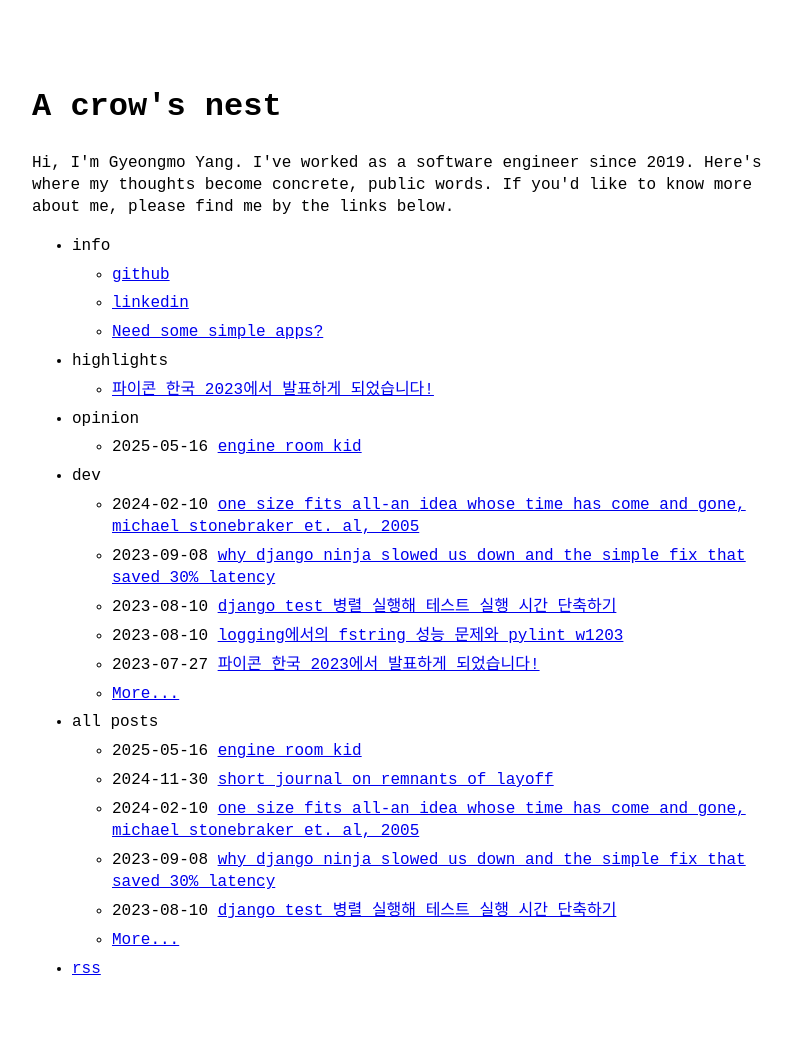
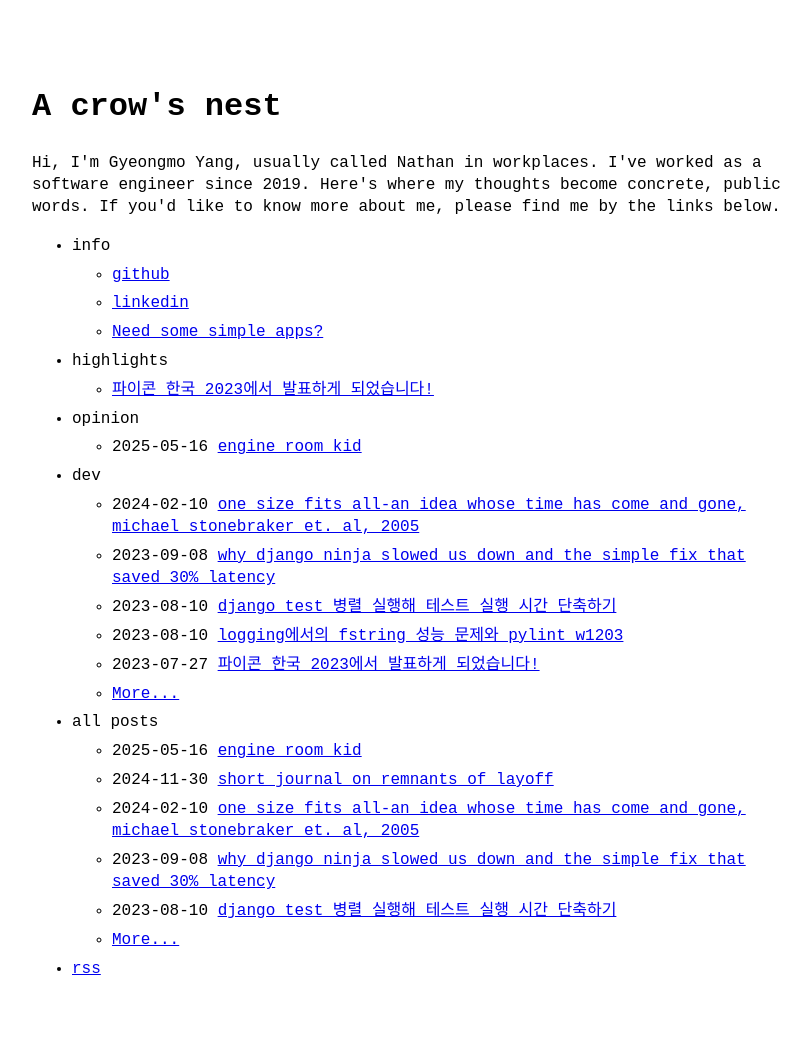
Before and after one commit to yangkyeongmo/yangkyeongmo.github.io, a Jekyll site: the page built from index.md, in a window 1280 px wide. Shown: the whole page, without its empty margins (224-1035 px from the left). Built offline with Jekyll 4.4.1, drawn with Linux system fonts in a browser that asks for light colours.

Commit message:
feat: add nickname

```diff
--- a/_config.yml
+++ b/_config.yml
@@ -4,7 +4,7 @@ email: kyeongmo31@gmail.com # email of site's author
 url: https://yangkyeongmo.github.io # root address of the site
 baseurl: "" # subpath of the site, e.g. "/blog" (leave it blank "" if you're site shouldn't use a subpath)
 description: > # description of the site (multiple lines allowed)
-  Hi, I'm Gyeongmo Yang. I've worked as a software engineer since 2019.
+  Hi, I'm Gyeongmo Yang, usually called Nathan in workplaces. I've worked as a software engineer since 2019.
   Here's where my thoughts become concrete, public words.
   If you'd like to know more about me, please find me by the links below.
 
```
